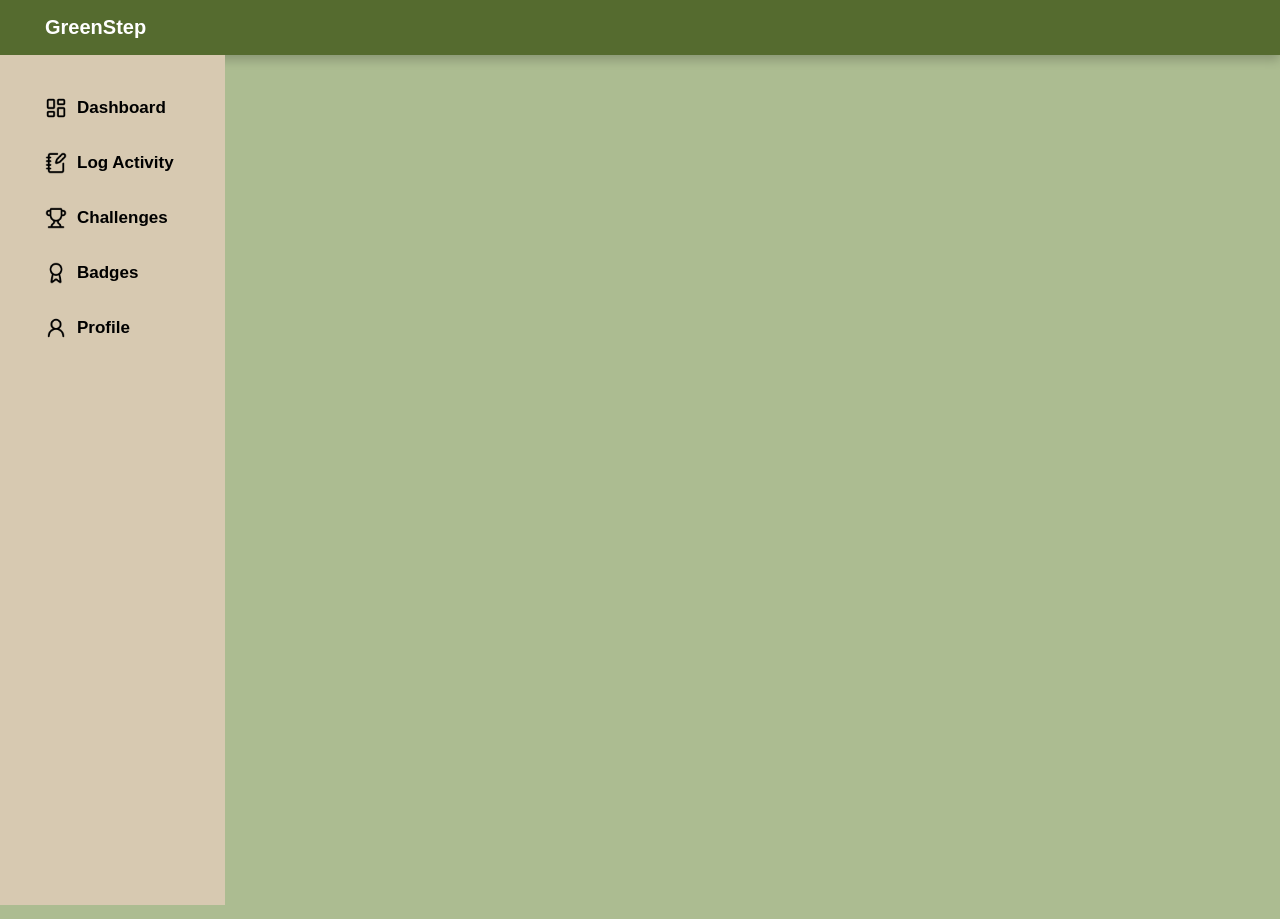
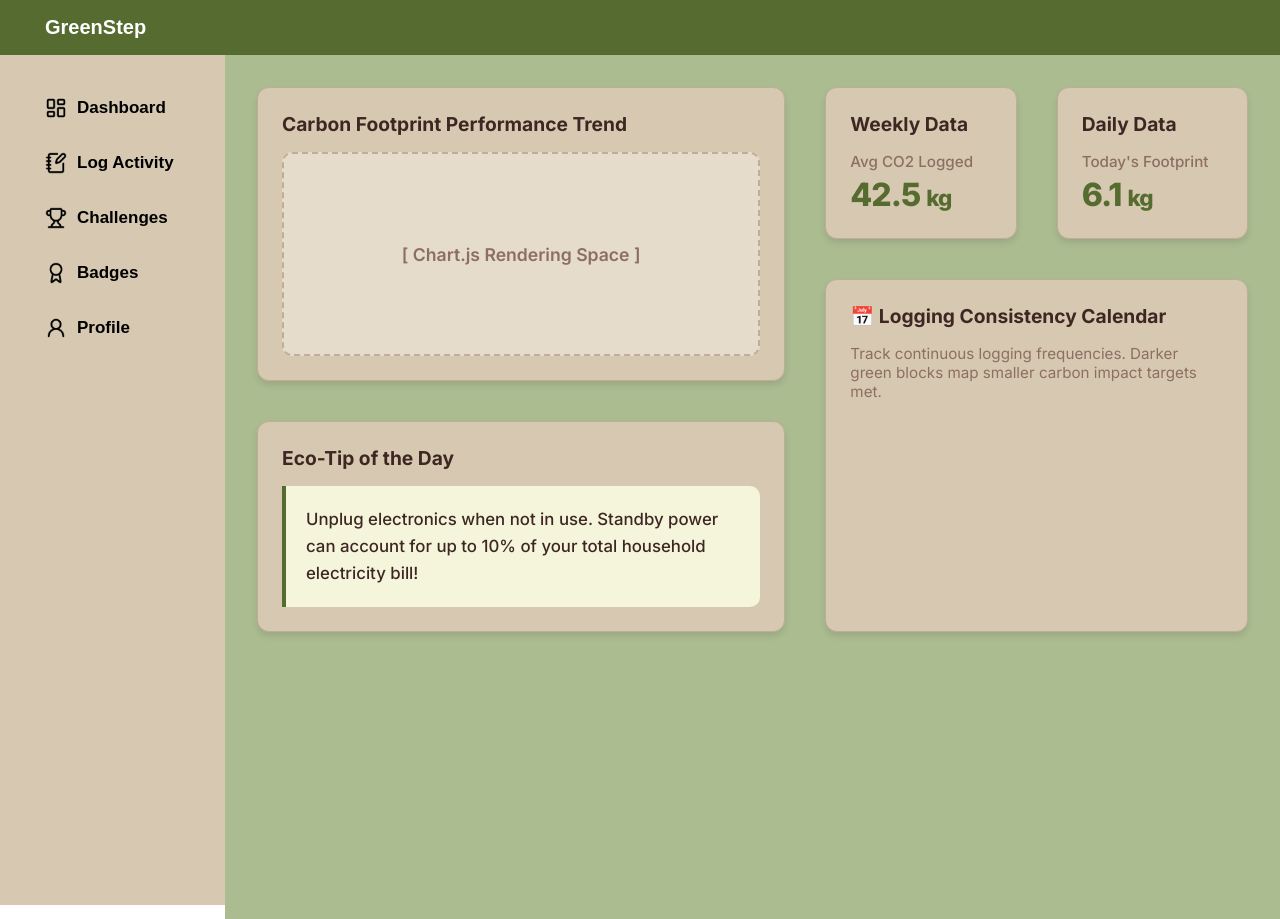
Before and after one commit to heartrow/CPADProject, a Vue app in the folder GreenStep/: page /dashboard in a window 1280 px wide. Before the commit the page ends 800 px from the top, so only its background shows below. Built offline with nearby package versions, Linux system fonts and the light colour scheme.

Commit message:
Dashboard update

```diff
--- a/GreenStep/index.html
+++ b/GreenStep/index.html
@@ -5,6 +5,7 @@
     <link rel="icon" href="./public/green-step-icon.ico">
     <meta name="viewport" content="width=device-width, initial-scale=1.0">
     <title>GreenStep</title>
+    <link href="https://fonts.googleapis.com/css2?family=Inter:wght@400;500;600;700;800&display=swap" rel="stylesheet">
   </head>
   <style>
     * {
@@ -15,5 +16,6 @@
   <body>
     <div id="app"></div>
     <script type="module" src="/src/main.js"></script>
+
   </body>
 </html>
--- a/GreenStep/src/style.css
+++ b/GreenStep/src/style.css
@@ -4,7 +4,11 @@
     --accent: #8e7340;
     --text-main: #3e2723;
     --text-muted: #8d6e63;
-    --bg-body: #282014;
+    --bg-body: #acbc91;
     --bg-card: #d7c9b1;
     --border: #bfae95;
 }
+
+body {
+  font-family: 'Inter', sans-serif;
+}
--- a/GreenStep/views/DashboardView.vue
+++ b/GreenStep/views/DashboardView.vue
@@ -9,17 +9,148 @@
 <template>
     <TopBar/>
     <SideBar/>
-    <body>
+    <main class="home-main">
+    <div id="view-dashboard" class="view-section active">
+      <div class="dashboard-grid">
 
-    </body>
+        <div class="col-left">
+          <div class="card" style="flex: 2;">
+            <h2 class="card-title">Carbon Footprint Performance Trend</h2>
+            <div class="chart-render-space">[ Chart.js Rendering Space ]</div>
+          </div>
+
+          <div class="card" style="flex: 0.8; justify-content: center;">
+            <h2 class="card-title">Eco-Tip of the Day</h2>
+            <div class="tip-box">
+              Unplug electronics when not in use. Standby power can account for up to 10% of your total household electricity bill!
+            </div>
+          </div>
+        </div>
+
+        <div class="col-right">
+          <div class="data-row">
+            <div class="card" style="flex: 1;">
+              <h2 class="card-title">Weekly Data</h2>
+              <span class="metric-label">Avg CO2 Logged</span>
+              <div class="metric-value">42.5 <span style="font-size: 1.4rem;">kg</span></div>
+            </div>
+
+            <div class="card" style="flex: 1;">
+              <h2 class="card-title">Daily Data</h2>
+              <span class="metric-label">Today's Footprint</span>
+              <div class="metric-value">6.1 <span style="font-size: 1.4rem;">kg</span></div>
+            </div>
+          </div>
+
+          <div class="card" style="flex: 2;">
+            <h2 class="card-title">📅 Logging Consistency Calendar</h2>
+            <p class="calendar-desc">
+              Track continuous logging frequencies. Darker green blocks map smaller carbon impact targets met.
+            </p>
+          </div>
+        </div>
+
+      </div>
+    </div>
+  </main>
 </template>
 
 <style>
-    body {
-        color: white;
-        background-color: #acbc91;
-    }
-    p {
-        background: transparent;
-    }
+    .home-main {
+  color: var(--text-main); /* Using your global variables */
+  background-color: var(--bg-body);
+  min-height: 100vh;
+  padding: 2rem;
+  /* Add a left margin here if your SideBar is fixed to the left of the screen */
+  margin-left: 225px
+}
+
+/* Base Card Styling (Derived from your color palette) */
+.card {
+  background-color: var(--bg-card);
+  border: 1px solid var(--border);
+  border-radius: 12px;
+  padding: 1.5rem;
+  display: flex;
+  flex-direction: column;
+  box-shadow: 0 4px 6px rgba(0, 0, 0, 0.1);
+}
+
+.card-title {
+  margin-top: 0;
+  margin-bottom: 1rem;
+  font-size: 1.2rem;
+  color: var(--text-main);
+}
+
+/* --- 5. DASHBOARD VIEW STYLES --- */
+.dashboard-grid {
+  display: flex;
+  gap: 2.5rem;
+}
+
+.col-left {
+  flex: 1.25;
+  display: flex;
+  flex-direction: column;
+  gap: 2.5rem;
+}
+
+.col-right {
+  flex: 1;
+  display: flex;
+  flex-direction: column;
+  gap: 2.5rem;
+}
+
+.chart-render-space {
+  background: rgba(255, 255, 255, 0.35);
+  border: 2px dashed var(--border);
+  border-radius: 10px;
+  display: flex;
+  justify-content: center;
+  align-items: center;
+  color: var(--text-muted);
+  font-weight: 600;
+  font-size: 1.1rem;
+  flex-grow: 1;
+  min-height: 200px;
+}
+
+.tip-box {
+  background-color: var(--primary-light);
+  border-left: 4px solid var(--primary);
+  padding: 1.25rem;
+  border-radius: 0 10px 10px 0;
+  font-size: 1.05rem;
+  line-height: 1.6;
+  font-weight: 500;
+  color: var(--text-main);
+}
+
+.data-row {
+  display: flex;
+  gap: 2.5rem;
+}
+
+.metric-value {
+  font-size: 2rem;
+  font-weight: 800;
+  letter-spacing: -1px;
+  color: var(--primary);
+  margin-top: 0.25rem;
+}
+
+.metric-label {
+  font-size: 0.95rem;
+  color: var(--text-muted);
+  font-weight: 500;
+}
+
+.calendar-desc {
+  font-size: 0.95rem;
+  color: var(--text-muted);
+  margin-bottom: 1.25rem;
+  background: transparent;
+}
 </style>
--- a/GreenStep/views/LoginView.vue
+++ b/GreenStep/views/LoginView.vue
@@ -68,7 +68,7 @@ const handleLogin = () => {
 }
 
 .login-card {
-  background-color: var(--bg-card);
+  background-color: var(--primary);
   border: 1px solid var(--border);
   border-radius: 12px;
   padding: 2.5rem;
@@ -162,7 +162,7 @@ const handleLogin = () => {
 }
 
 .submit-btn {
-  background-color: var(--primary);
+  background-color: var(--bg-body);
   color: var(--primary-light);
   border: none;
   border-radius: 6px;
@@ -177,7 +177,7 @@ const handleLogin = () => {
 }
 
 .submit-btn:hover {
-  background-color: #465926;
+  background-color: #1a140d;
 }
 
 .submit-btn:active {
```
